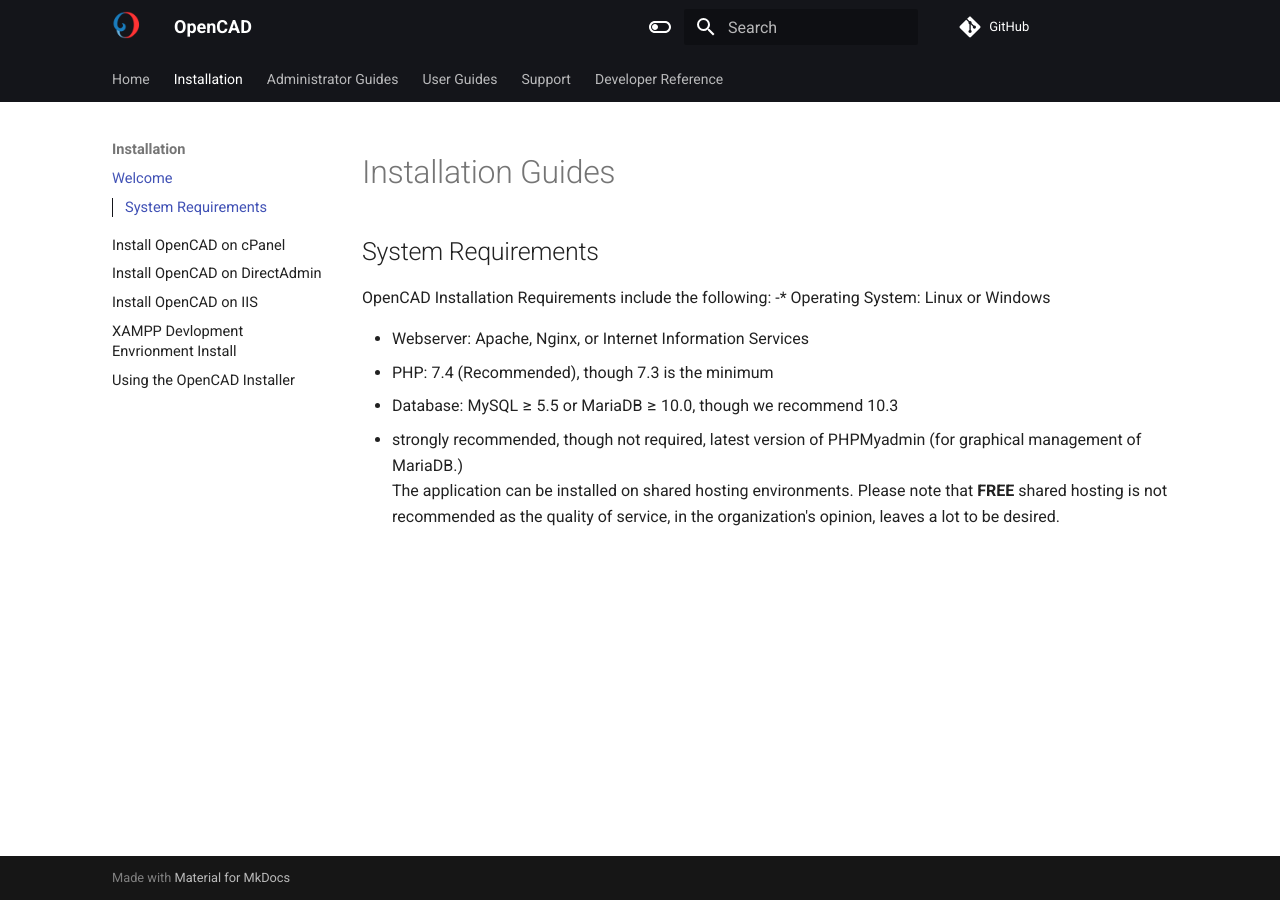
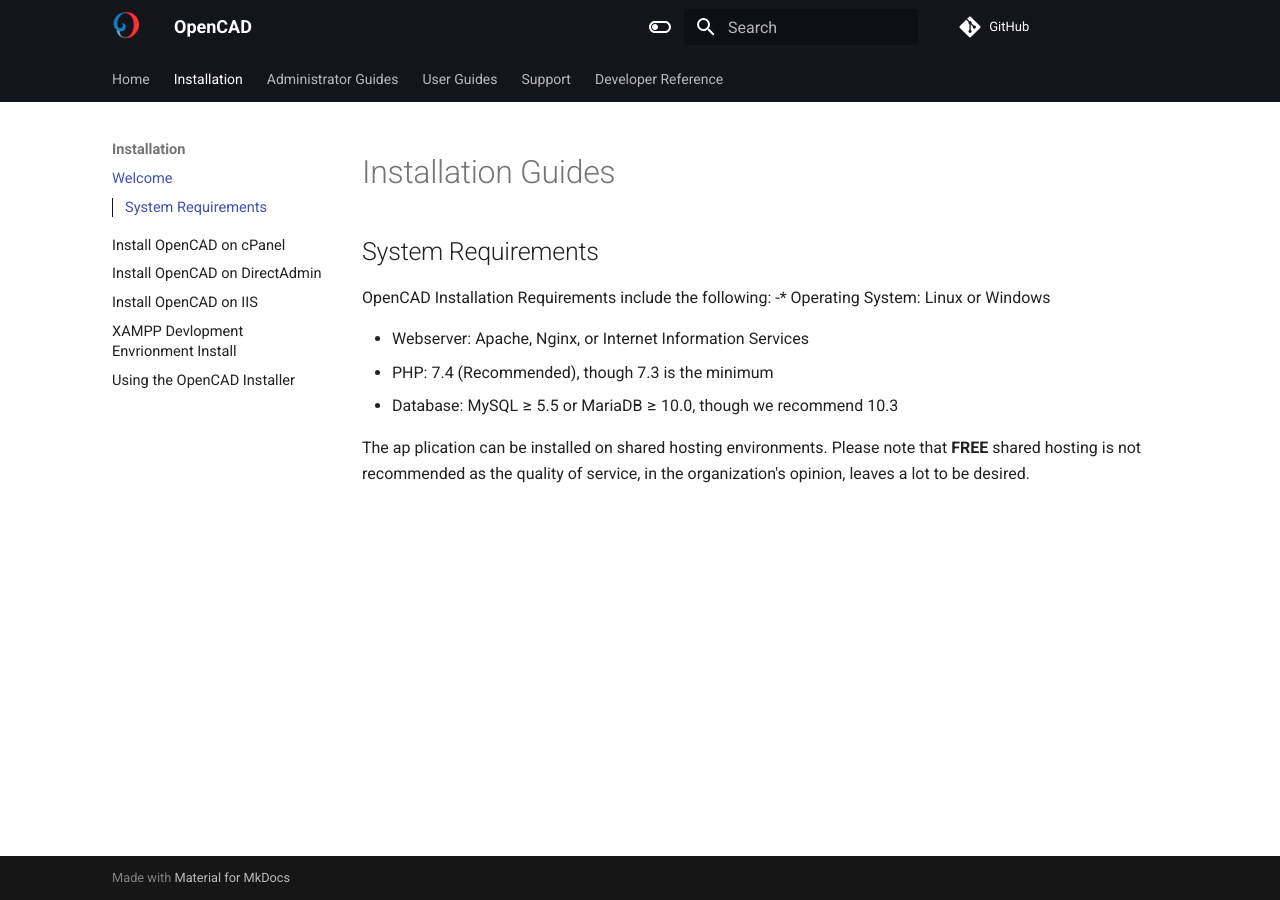
Before and after one commit to opencad-community/OpenCAD-docs, an MkDocs documentation site: the page built from docs/install/install-welcome.md, in a window 1280 px wide. Built offline with MkDocs 1.6.1 and Material for MkDocs 9.7.7, drawn with Linux system fonts in a browser that asks for light colours; comment, search, counter and statistics services are not loaded; the version menu is left out.

Commit message:
Update install-welcome.md
Removed the PHPMyAdmin reference.

```diff
--- a/docs/install/install-welcome.md
+++ b/docs/install/install-welcome.md
@@ -8,5 +8,5 @@
  - Webserver: Apache, Nginx, or Internet Information Services
  - PHP: 7.4 (Recommended), though 7.3 is the minimum
  - Database: MySQL ≥ 5.5 or MariaDB ≥ 10.0, though we recommend 10.3
- - strongly recommended, though not required, latest version of PHPMyadmin (for graphical management of MariaDB.)
-The application can be installed on shared hosting environments. Please note that **FREE** shared hosting is not recommended as the quality of service, in the organization's opinion, leaves a lot to be desired.
+
+The ap  plication can be installed on shared hosting environments. Please note that **FREE** shared hosting is not recommended as the quality of service, in the organization's opinion, leaves a lot to be desired.
```
